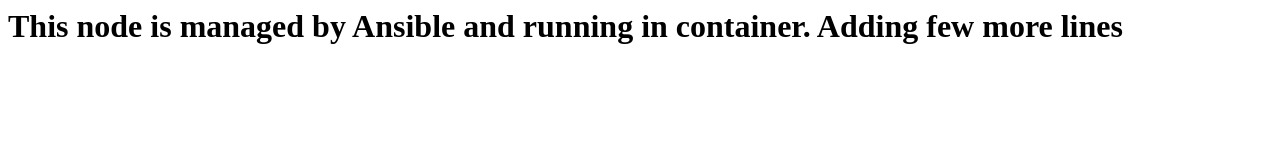
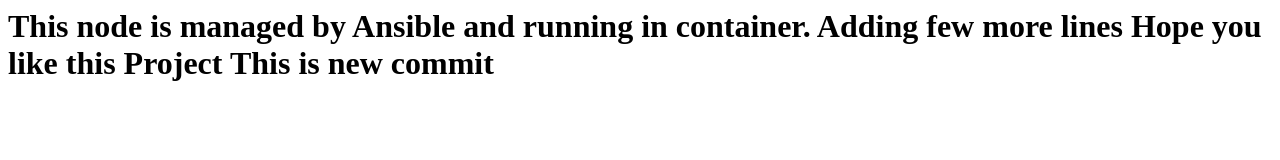
Before and after one commit to amitvpawar/container-ansible, a plain HTML site: page index.html in a window 1280 px wide. Drawn offline with Linux system fonts and the light colour scheme.

Commit message:
Adding YAML file with some changes in Index file

```diff
--- a/index.html
+++ b/index.html
@@ -3,5 +3,7 @@
 		<title>Welcome to my webpage hosted on nginx Using Jenkins and Ansible</title>
 	</h1>
 	<body>
-		<h1>This node is managed by Ansible and running in container. Adding few more lines</h1>
+		<h1>This node is managed by Ansible and running in container. Adding few more lines
+		Hope you like this Project
+		This is new commit</h1>
 	</body>
```
Also changed, not shown: 1 other file.
